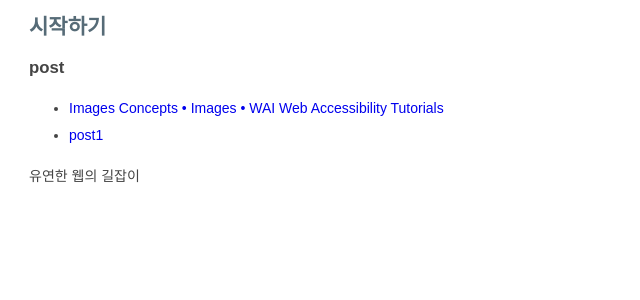
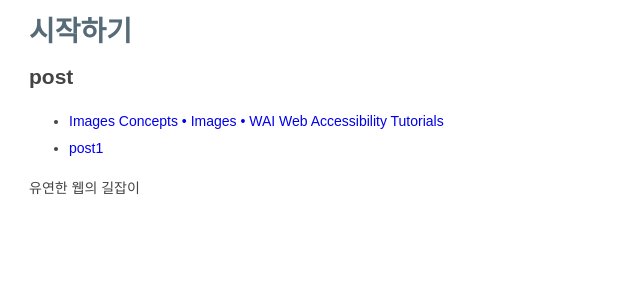
Before and after one commit to ionic2002/ionic2002.github.io, a Jekyll site: the page built from index.html, in a window 1280 px wide. Shown: the top 300 px of the page, without its empty margins (0-640 px from the left). Built offline with Jekyll 4.4.1, drawn with Linux system fonts in a browser that asks for light colours; the list of posts is cut into pages by our own code.

Commit message:
Update index.html

```diff
--- a/_layouts/index.html
+++ b/_layouts/index.html
@@ -13,9 +13,7 @@
 			color: #444;
 		}
 
-		h1{font-size: 1.5em; color: #566b77;}
-		h2{font-size: 1.2em;}
-		p{font-size: 1em;}
+		h1{color: #566b77;}
 
 		a{text-decoration: none;}
 		a:hover{text-decoration: underline;}
```
